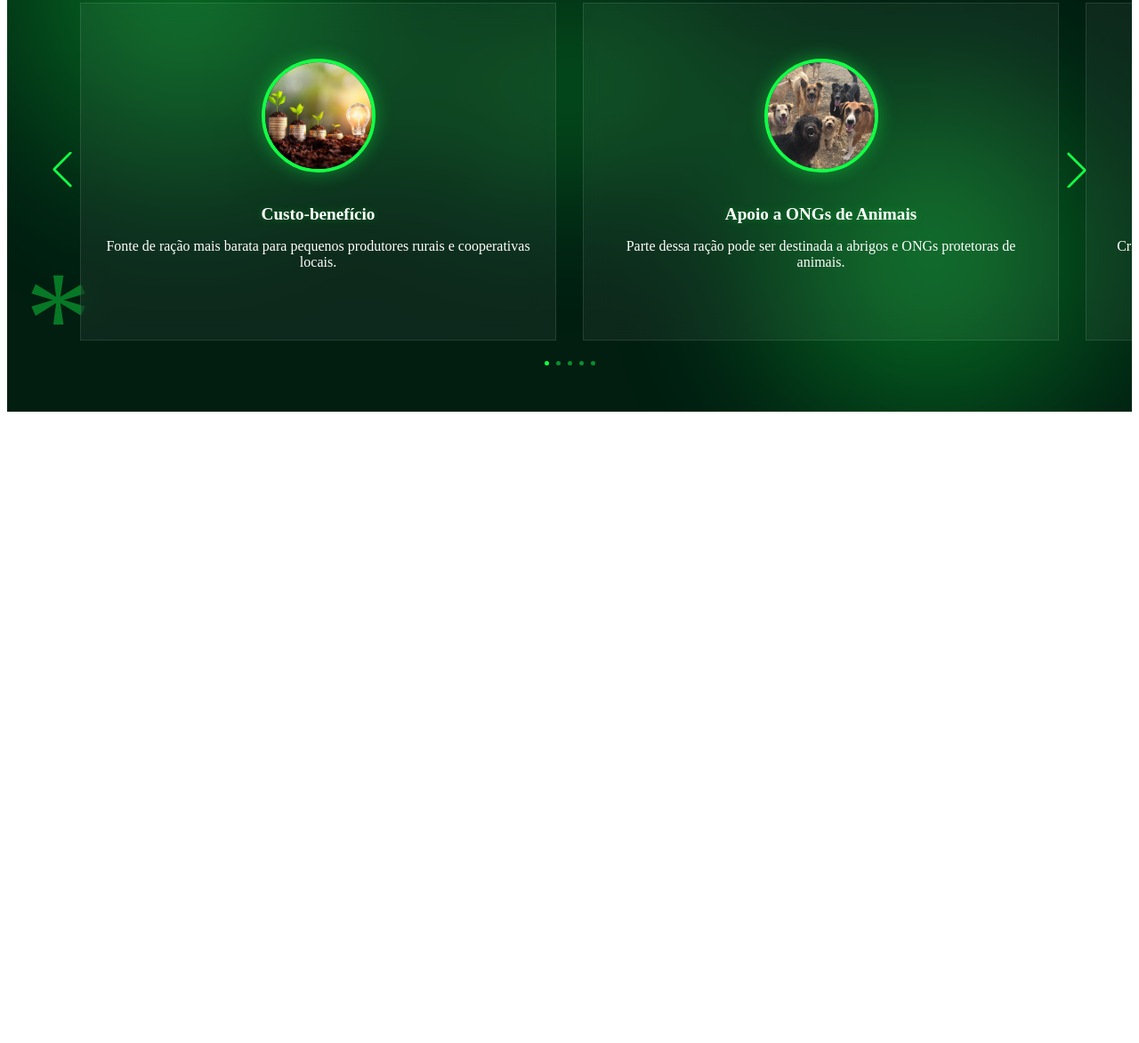
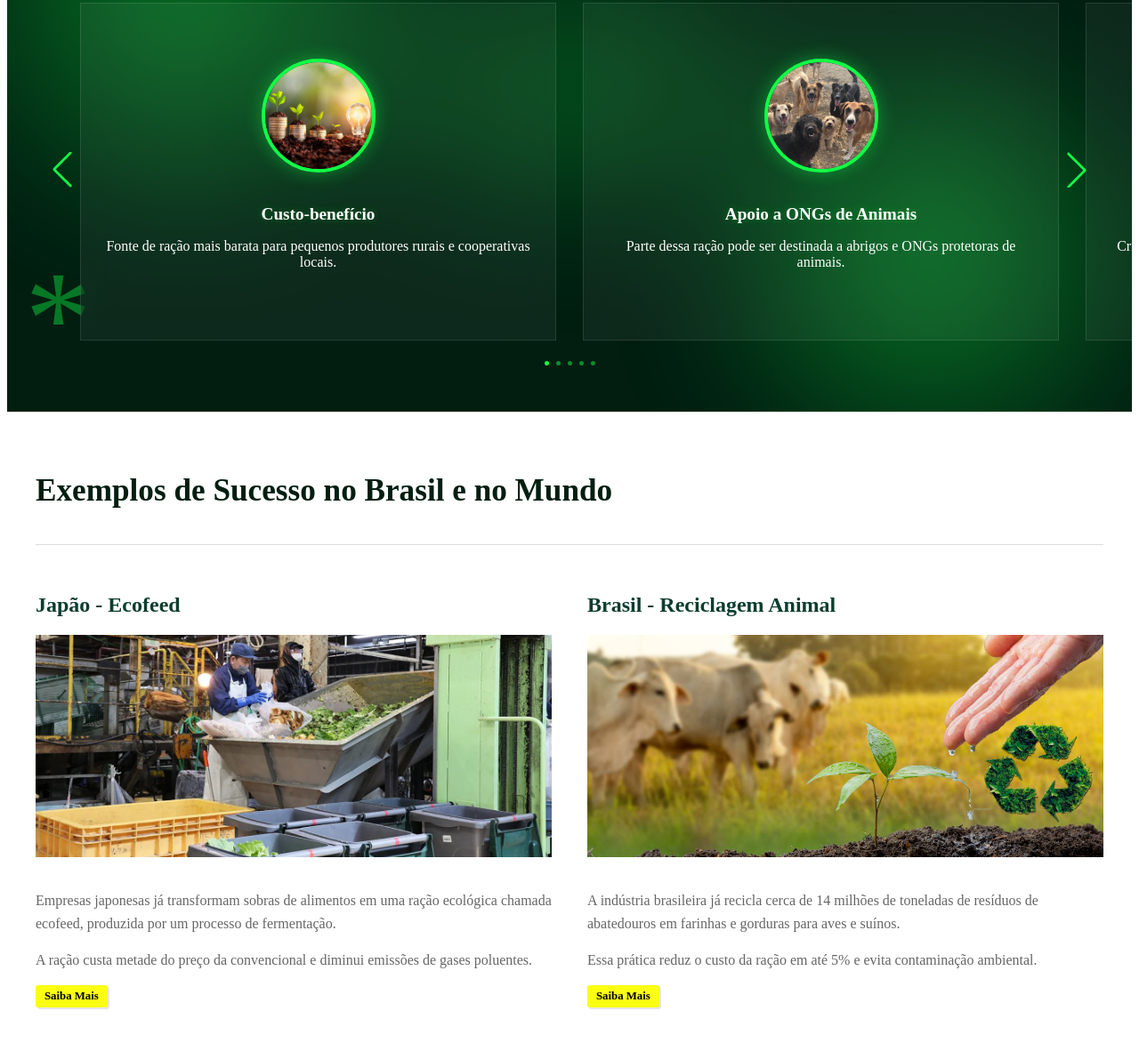
Before and after one commit to Millena-Monteiro/projeto-integrador-turma2025.2.36-senac, a website built with Vite: page index.html in a window 1280 px wide. Shown: the part 2485-3658 px from the top of the page at 89% size. Before the commit the page ends 2956 px from the top, so only its background shows below. Built offline with nearby package versions, Linux system fonts and the light colour scheme.

Commit message:
feat: complete examples section

```diff
--- a/assets/css/style.css
+++ b/assets/css/style.css
@@ -159,7 +159,7 @@
 
 .maceio-item h3 {
     font-size: 1.2rem;
-    color: #333;
+    color: #0b3d2e;
     margin-bottom: 10px;
     display: flex;
     align-items: center;
@@ -327,6 +327,84 @@
 .deco-1 { top: -20px; right: 20px; }
 .deco-2 { bottom: 20px; left: 20px; }
 
+/*SEÇÃO EXEMPLOS DE SUCESSO*/
+.sucesso-section {
+    padding: 40px 0;
+    background-color: #ffffff;
+    color: #333;
+}
+
+.sucesso-wrapper {
+    max-width: 1200px;
+    margin: 0 auto;
+}
+
+.sucesso-main-title {
+    font-size: 2.2rem;
+    margin-bottom: 40px;
+    color: #011e11;
+}
+
+.sucesso-grid {
+    display: flex;
+    gap: 40px;
+    border-top: 1px solid #ddd;
+    padding-top: 30px;
+}
+
+.sucesso-card {
+    flex: 1;
+    display: flex;
+    flex-direction: column;
+}
+
+.sucesso-card h3 {
+    font-size: 1.5rem;
+    color: #0b3d2e;
+    margin-bottom: 20px;
+    font-weight: 800;
+}
+
+.sucesso-img-container {
+    width: 100%;
+    height: 250px;
+    overflow: hidden;
+    margin-bottom: 20px;
+}
+
+.sucesso-img-container img {
+    width: 100%;
+    height: 100%;
+    object-fit: cover;
+}
+
+.sucesso-content p {
+    font-size: 1rem;
+    line-height: 1.6;
+    color: #666;
+    margin-bottom: 15px;
+}
+
+/* BOTÃO AMARELO */
+.btn-saiba-mais {
+    align-self: flex-end;
+    background-color: #faff12;
+    color: #000;
+    padding: 5px 10px;
+    text-decoration: none;
+    font-weight: bold;
+    font-size: 0.8rem;
+    border-radius: 3px;
+    transition: all 0.3s ease;
+    display: inline-block;
+    cursor: pointer;
+    box-shadow: 2px 2px 0px rgba(0,0,0,0.1);
+}
+
+.btn-saiba-mais:hover {
+    transform: scale(1.05);
+}
+
 /* RESPONSIVIDADE TABLETS E CELULARES*/
 @media (max-width: 992px) {
     .hero-section {
@@ -453,6 +531,14 @@
         width: 100px !important;
         height: 100px !important;
     }
+    /*SEÇÃO EXEMPLOS DE SUCESSO*/
+    .sucesso-grid {
+        flex-direction: column;
+    }
+
+    .sucesso-main-title {
+        font-size: 1.8rem;
+    }
 }
 
 /* AJUSTES PARA CELULARES PEQUENOS (Até 480px) */
--- a/index.html
+++ b/index.html
@@ -178,6 +178,38 @@
     </div>
 </section>
 
+<section class="sucesso-section">
+    <div class="sucesso-wrapper">
+        <h2 class="sucesso-main-title">Exemplos de Sucesso no Brasil e no Mundo</h2>
+
+        <div class="sucesso-grid">
+            <div class="sucesso-card">
+                <h3>Japão - Ecofeed</h3>
+                <div class="sucesso-img-container">
+                    <img src="assets/img/HomeImage/reciclagem-japao.jpg" alt="Processo Ecofeed Japão">
+                </div>
+                <div class="sucesso-content">
+                    <p>Empresas japonesas já transformam sobras de alimentos em uma ração ecológica chamada ecofeed, produzida por um processo de fermentação.</p>
+                    <p>A ração custa metade do preço da convencional e diminui emissões de gases poluentes.</p>
+                    <a href="https://changemakr.asia/japan-recycles-food-waste-into-livestock-feed-through-fermentation/" class="btn-saiba-mais">Saiba Mais</a>
+                </div>
+            </div>
+
+            <div class="sucesso-card">
+                <h3>Brasil - Reciclagem Animal</h3>
+                <div class="sucesso-img-container">
+                    <img src="assets/img/HomeImage/ilustração-eco.jpg" alt="Reciclagem Animal Brasil">
+                </div>
+                <div class="sucesso-content">
+                    <p>A indústria brasileira já recicla cerca de 14 milhões de toneladas de resíduos de abatedouros em farinhas e gorduras para aves e suínos.</p>
+                    <p>Essa prática reduz o custo da ração em até 5% e evita contaminação ambiental.</p>
+                    <a href="https://interligados.canalrural.com.br/suinocultura/reciclagem-animal-sustentabilidade-racao/" class="btn-saiba-mais">Saiba Mais</a>
+                </div>
+            </div>
+        </div>
+    </div>
+</section>
+
 
 <script src="https://cdn.jsdelivr.net/npm/swiper@12/swiper-bundle.min.js"></script>
     <script src="assets/js/header.js"></script>
```
Also changed, not shown: assets/img/HomeImage/ilustração-eco.jpg (added), assets/img/HomeImage/reciclagem-japao.jpg (added).
